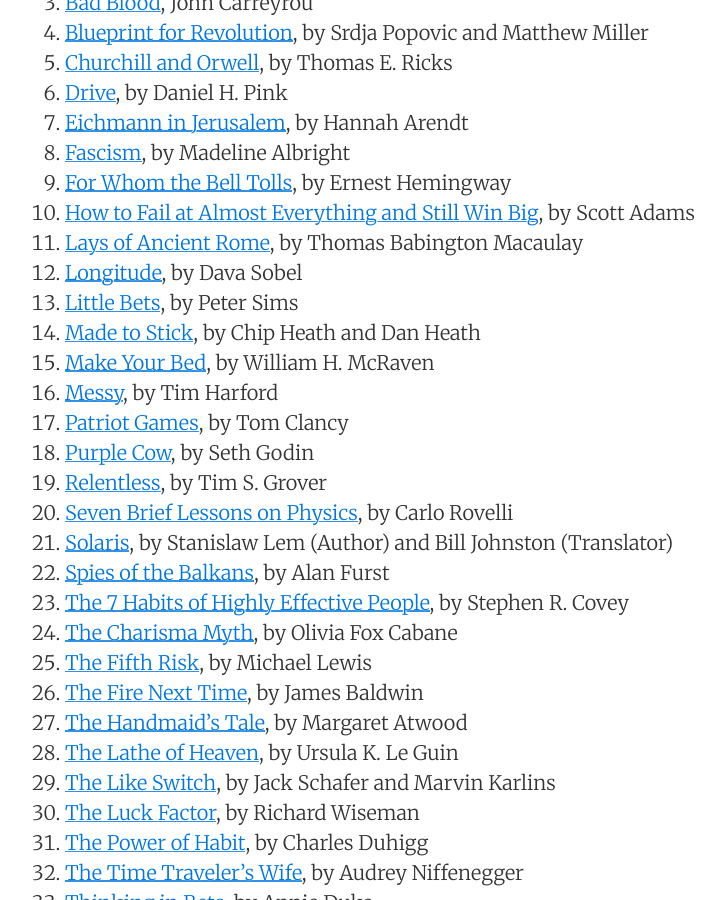
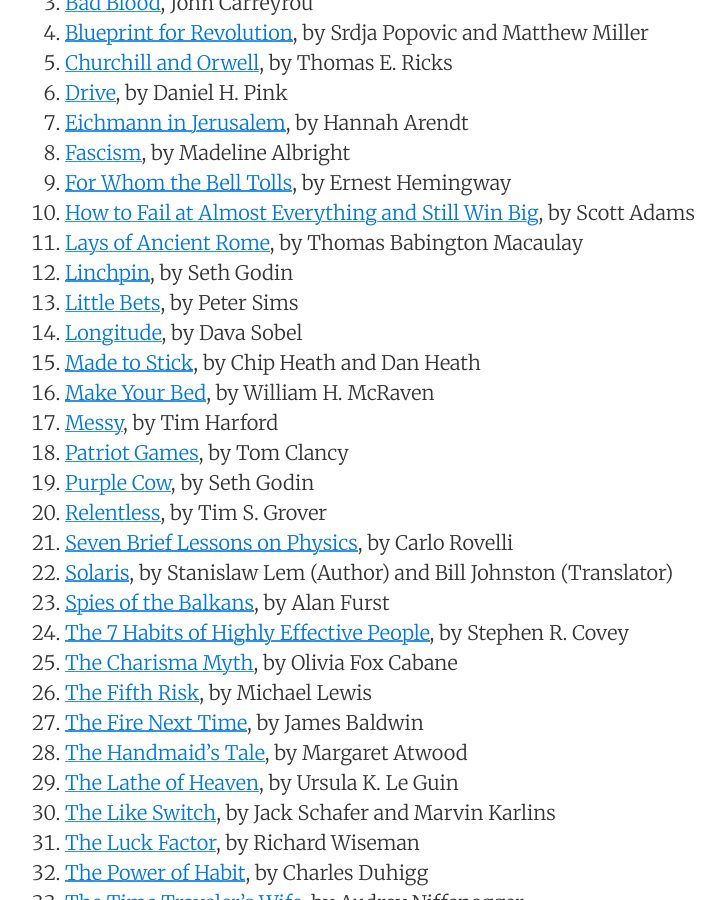
Before and after one commit to sewardlee337/sewardlee337.github.io, a Jekyll site: the page built from readinglist.md, in a window 1280 px wide and 900 px high, scrolled down 770 px. Shown: the whole window, without its empty margins (195-920 px from the left). Built offline with Jekyll 4.4.1, drawn with Linux system fonts in a browser that asks for light colours; nearby versions of some CDN libraries.

Commit message:
Update reading list

```diff
--- a/readinglist.md
+++ b/readinglist.md
@@ -32,8 +32,9 @@
 1. [For Whom the Bell Tolls](http://amzn.to/2CjHAGc), by Ernest Hemingway
 1. [How to Fail at Almost Everything and Still Win Big](https://amzn.to/2GY79eJ), by Scott Adams
 1. [Lays of Ancient Rome](https://amzn.to/2M9yuRq), by Thomas Babington Macaulay
+1. [Linchpin](https://amzn.to/2zOKAHA), by Seth Godin
+1. [Little Bets](http://amzn.to/2BObOzX), by Peter Sims
 1. [Longitude](https://amzn.to/2Bzalit), by Dava Sobel
-1. [Little Bets](http://amzn.to/2BObOzX), by Peter Sims
 1. [Made to Stick](https://amzn.to/2Qxw90W), by Chip Heath and Dan Heath
 1. [Make Your Bed](https://amzn.to/2xOkhR1), by William H. McRaven
 1. [Messy](http://amzn.to/2sRnL4V), by Tim Harford
```
